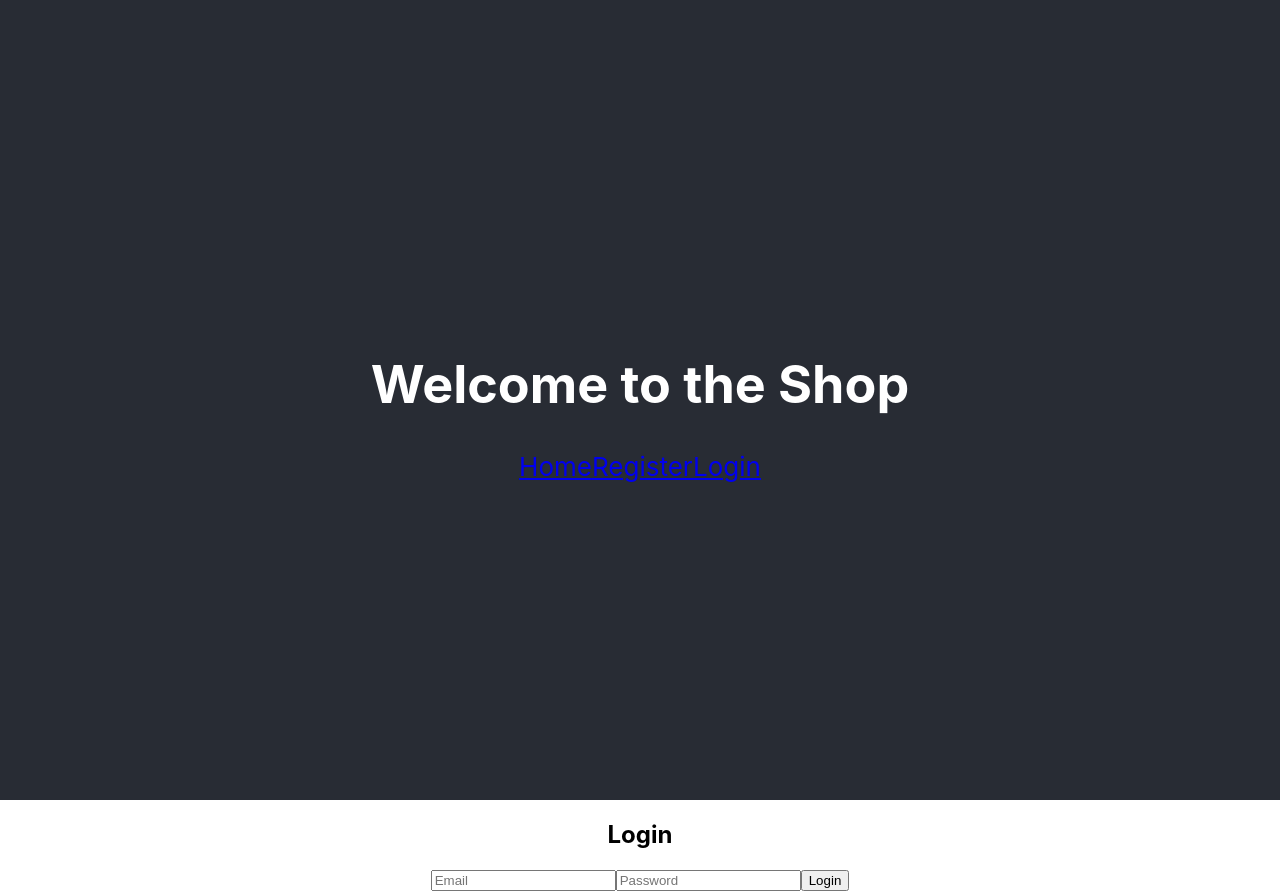
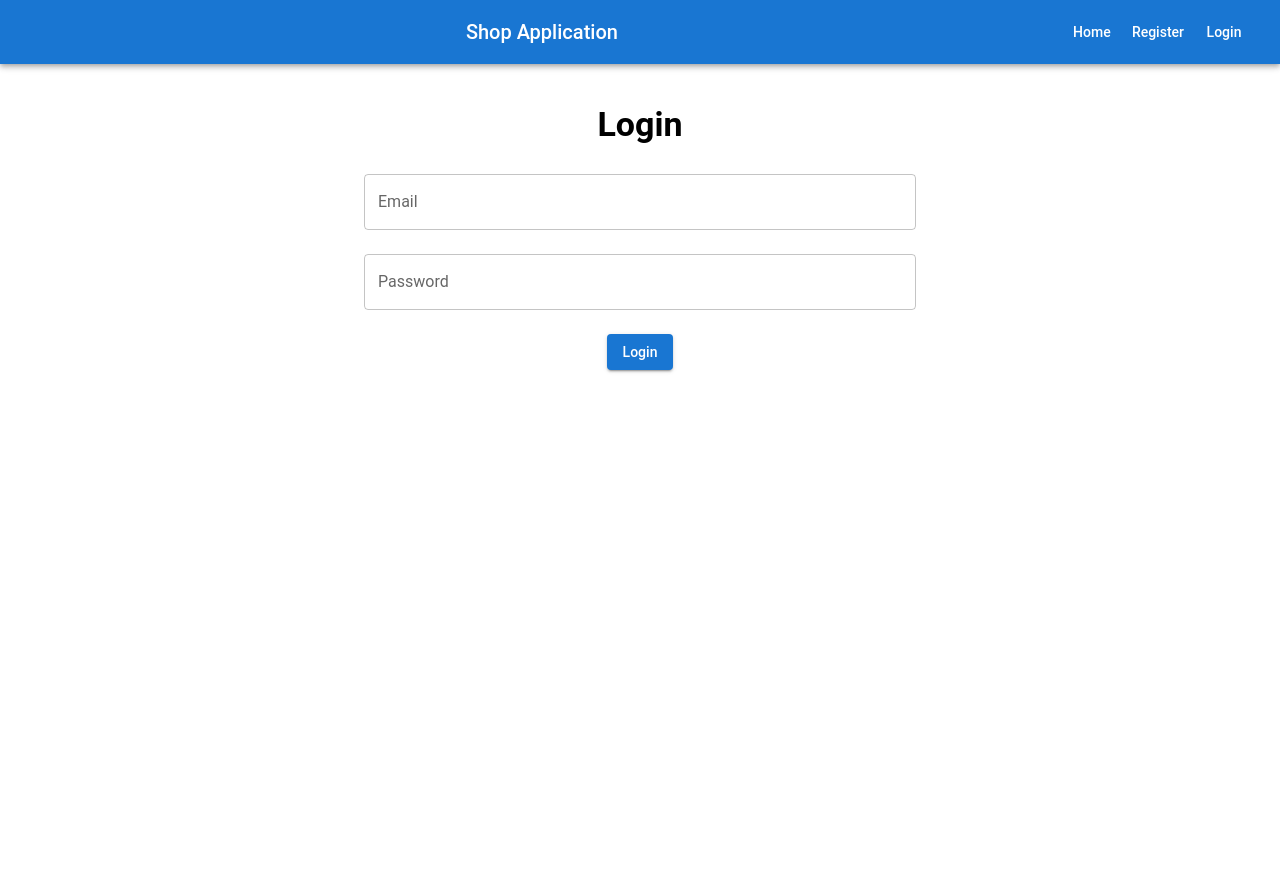
Before and after one commit to youssefbenihoud/shop-web-app, a React (Create React App) app in the folder shop-frontend/: page /login in a window 1280 px wide. After the commit the page ends 800 px from the top, so only its background shows below. Built offline with nearby package versions, Linux system fonts and the light colour scheme.

Commit message:
Improve Login page design with Material UI and add Snackbar for user feedback, cart and registeration page

```diff
--- a/shop-frontend/src/App.js
+++ b/shop-frontend/src/App.js
@@ -4,8 +4,9 @@ import ProductList from './components/ProductList';
 import Register from './pages/Register';
 import Login from './pages/Login';
 import Cart from './components/Cart';
-import OrderHistory from './components/OrderHistory'; // Import OrderHistory
-import { BrowserRouter as Router, Route, Routes, Link } from 'react-router-dom';
+import OrderHistory from './components/OrderHistory';
+import Navbar from './components/Navbar'; // Import Navbar
+import { BrowserRouter as Router, Route, Routes } from 'react-router-dom';
 import ProtectedRoute from './components/ProtectedRoute';
 
 function App() {
@@ -23,24 +24,7 @@ function App() {
   return (
     <Router>
       <div className="App">
-        <header className="App-header">
-          <h1>Welcome to the Shop</h1>
-          <nav>
-            <Link to="/">Home</Link>
-            {!token ? (
-              <>
-                <Link to="/register">Register</Link>
-                <Link to="/login">Login</Link>
-              </>
-            ) : (
-              <>
-                <Link to="/cart">Cart</Link>
-                <Link to="/orders">Order History</Link>
-                <button onClick={handleLogout}>Logout</button>
-              </>
-            )}
-          </nav>
-        </header>
+        <Navbar token={token} handleLogout={handleLogout} />
         <Routes>
           <Route path="/" element={<ProductList />} />
           <Route path="/register" element={<Register />} />
--- a/shop-frontend/src/components/Cart.js
+++ b/shop-frontend/src/components/Cart.js
@@ -25,10 +25,21 @@ function Cart() {
   const handlePlaceOrder = async () => {
     try {
       await createOrder(token);
-      alert('Order placed successfully!');
+      //alert('Order placed successfully!');
+      setSnackbar({
+        open: true,
+        message: 'Order placed successfully!',
+        severity: 'success',
+      });
       setCartItems([]); // Clear cart after placing order
     } catch (error) {
-      alert('Error placing order. Please try again.');
+      //alert('Error placing order. Please try again.');
+      setSnackbar({
+        open: true,
+        message: 'Order failed. Please try again!',
+        severity: 'error',
+      });
+
     }
   };
 
--- /dev/null
+++ b/shop-frontend/src/components/FeedbackSnackbar.js
@@ -0,0 +1,19 @@
+import React from 'react';
+import { Snackbar, Alert } from '@mui/material';
+
+function FeedbackSnackbar({ message, severity, open, onClose }) {
+  return (
+    <Snackbar
+      open={open}
+      autoHideDuration={3000}
+      onClose={onClose}
+      anchorOrigin={{ vertical: 'bottom', horizontal: 'center' }}
+    >
+      <Alert onClose={onClose} severity={severity} sx={{ width: '100%' }}>
+        {message}
+      </Alert>
+    </Snackbar>
+  );
+}
+
+export default FeedbackSnackbar;
--- /dev/null
+++ b/shop-frontend/src/components/Navbar.js
@@ -0,0 +1,43 @@
+import React from 'react';
+import { AppBar, Toolbar, Typography, Button, IconButton } from '@mui/material';
+import ShoppingCartIcon from '@mui/icons-material/ShoppingCart';
+import { Link } from 'react-router-dom';
+
+function Navbar({ token, handleLogout }) {
+  return (
+    <AppBar position="static">
+      <Toolbar>
+        <Typography variant="h6" sx={{ flexGrow: 1 }}>
+          Shop Application
+        </Typography>
+        <Button color="inherit" component={Link} to="/">
+          Home
+        </Button>
+        {!token ? (
+          <>
+            <Button color="inherit" component={Link} to="/register">
+              Register
+            </Button>
+            <Button color="inherit" component={Link} to="/login">
+              Login
+            </Button>
+          </>
+        ) : (
+          <>
+            <IconButton color="inherit" component={Link} to="/cart">
+              <ShoppingCartIcon />
+            </IconButton>
+            <Button color="inherit" component={Link} to="/orders">
+              Order History
+            </Button>
+            <Button color="inherit" onClick={handleLogout}>
+              Logout
+            </Button>
+          </>
+        )}
+      </Toolbar>
+    </AppBar>
+  );
+}
+
+export default Navbar;
--- a/shop-frontend/src/pages/Login.js
+++ b/shop-frontend/src/pages/Login.js
@@ -1,9 +1,20 @@
 import React, { useState } from 'react';
 import { loginUser } from '../services/api';
+import { Container, TextField, Button, Typography, Box } from '@mui/material';
+import FeedbackSnackbar from '../components/FeedbackSnackbar';
 
 function Login({ setToken }) {
   const [email, setEmail] = useState('');
   const [password, setPassword] = useState('');
+  const [snackbar, setSnackbar] = useState({
+    open: false,
+    message: '',
+    severity: 'info',
+  });
+
+  const handleSnackbarClose = () => {
+    setSnackbar({ ...snackbar, open: false });
+  };
 
   const handleSubmit = async (e) => {
     e.preventDefault();
@@ -12,31 +23,62 @@ function Login({ setToken }) {
       const token = response.data.token;
       localStorage.setItem('token', token);
       setToken(token);
-      alert('Login successful!');
+      setSnackbar({
+        open: true,
+        message: 'Login successful!',
+        severity: 'success',
+      });
     } catch (error) {
-      alert('Error logging in. Please try again.');
+      setSnackbar({
+        open: true,
+        message: 'Error logging in. Please try again.',
+        severity: 'error',
+      });
     }
   };
 
   return (
-    <div>
-      <h2>Login</h2>
+    <Container maxWidth="sm">
+      <Box mt={5}>
+        <Typography variant="h4" gutterBottom>
+          Login
+        </Typography>
         <form onSubmit={handleSubmit}>
-        <input
+          <TextField
+            label="Email"
             type="email"
-          placeholder="Email"
+            variant="outlined"
+            fullWidth
+            margin="normal"
             value={email}
             onChange={(e) => setEmail(e.target.value)}
           />
-        <input
+          <TextField
+            label="Password"
             type="password"
-          placeholder="Password"
+            variant="outlined"
+            fullWidth
+            margin="normal"
             value={password}
             onChange={(e) => setPassword(e.target.value)}
           />
-        <button type="submit">Login</button>
+          <Button
+            variant="contained"
+            color="primary"
+            type="submit"
+            sx={{ mt: 2 }}
+          >
+            Login
+          </Button>
         </form>
-    </div>
+      </Box>
+      <FeedbackSnackbar
+        open={snackbar.open}
+        message={snackbar.message}
+        severity={snackbar.severity}
+        onClose={handleSnackbarClose}
+      />
+    </Container>
   );
 }
 
--- a/shop-frontend/src/pages/Register.js
+++ b/shop-frontend/src/pages/Register.js
@@ -1,5 +1,6 @@
 import React, { useState } from 'react';
 import { registerUser } from '../services/api';
+import { Container, TextField, Button, Typography, Box } from '@mui/material';
 
 function Register() {
   const [name, setName] = useState('');
@@ -9,38 +10,62 @@ function Register() {
   const handleSubmit = async (e) => {
     e.preventDefault();
     try {
-      const response = await registerUser({ name, email, password });
-      alert('Registration successful! Please log in.');
+      await registerUser({ name, email, password });
+      // alert('Registration successful! Please log in.');
+      setSnackbar({
+        open: true,
+        message: 'Registration successful! Please log in',
+        severity: 'success',
+      });
     } catch (error) {
-      alert('Error registering user. Please try again.');
+      // alert('Error registering user. Please try again.');
+      setSnackbar({
+        open: true,
+        message: 'Error logging in. Please try again.',
+        severity: 'error',
+      });
     }
   };
 
   return (
-    <div>
-      <h2>Register</h2>
+    <Container maxWidth="sm">
+      <Box mt={5}>
+        <Typography variant="h4" gutterBottom>
+          Register
+        </Typography>
         <form onSubmit={handleSubmit}>
-        <input
-          type="text"
-          placeholder="Name"
+          <TextField
+            label="Name"
+            variant="outlined"
+            fullWidth
+            margin="normal"
             value={name}
             onChange={(e) => setName(e.target.value)}
           />
-        <input
+          <TextField
+            label="Email"
             type="email"
-          placeholder="Email"
+            variant="outlined"
+            fullWidth
+            margin="normal"
             value={email}
             onChange={(e) => setEmail(e.target.value)}
           />
-        <input
+          <TextField
+            label="Password"
             type="password"
-          placeholder="Password"
+            variant="outlined"
+            fullWidth
+            margin="normal"
             value={password}
             onChange={(e) => setPassword(e.target.value)}
           />
-        <button type="submit">Register</button>
+          <Button variant="contained" color="primary" type="submit">
+            Register
+          </Button>
         </form>
-    </div>
+      </Box>
+    </Container>
   );
 }
 
--- /dev/null
+++ b/shop-frontend/src/theme.js
@@ -0,0 +1,26 @@
+import { createTheme } from '@mui/material/styles';
+
+const theme = createTheme({
+  palette: {
+    primary: {
+      main: '#1976d2', // Blue
+    },
+    secondary: {
+      main: '#ff4081', // Pink
+    },
+  },
+  typography: {
+    fontFamily: 'Roboto, Arial, sans-serif',
+    h4: {
+      fontWeight: 600,
+    },
+    h5: {
+      fontWeight: 500,
+    },
+    button: {
+      textTransform: 'none',
+    },
+  },
+});
+
+export default theme;
```
Also changed, not shown: shop-frontend/src/index.js (+7 -8 lines). Lines whose indentation alone changed are shown as unchanged.
